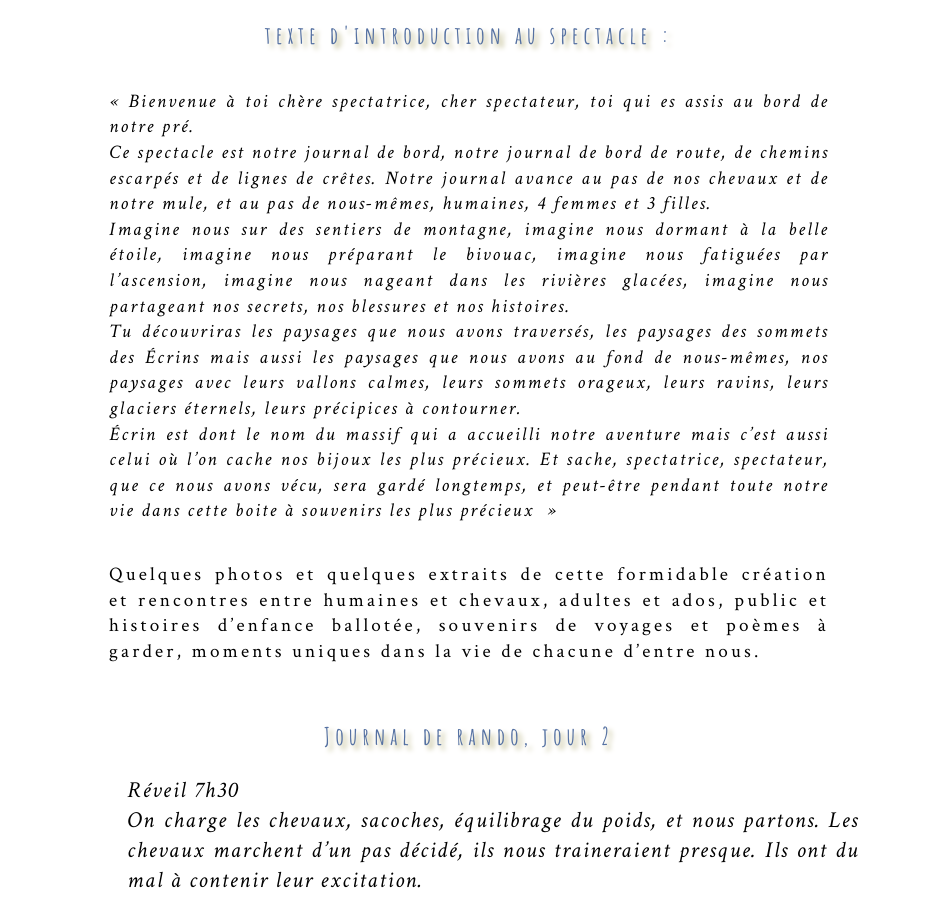
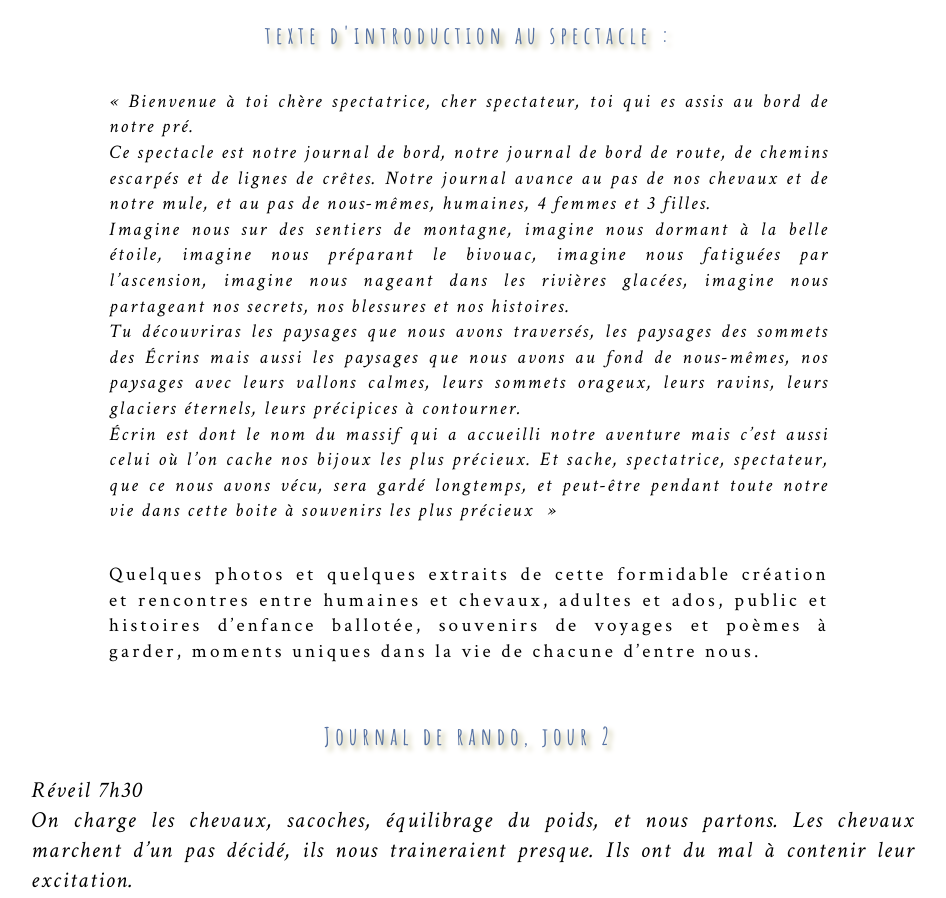
Before and after one commit to leshnik/revertouthaut, a Jekyll site: the page built from ados-en-chemin.md, in a window 1280 px wide. Shown: the part 1811-2709 px from the top of the page, without its empty margins (171-1117 px from the left). Built offline with Jekyll 4.4.1, drawn with Linux system fonts in a browser that asks for light colours; grey boxes are pictures that could not be loaded.

Commit message:
ados margin-left, right 2&1.5

```diff
--- a/ados-en-chemin.md
+++ b/ados-en-chemin.md
@@ -35,7 +35,7 @@ Tu découvriras les paysages que nous avons traversés, les paysages des sommets
 Quelques photos et quelques extraits de cette formidable création et rencontres entre humaines et chevaux, adultes et ados, public et histoires d’enfance ballotée, souvenirs de voyages et poèmes à garder, moments uniques dans la vie de chacune d’entre nous. </p>
 
 <h5>Journal de rando, jour 2</h5>
-<p style="margin-left:8rem; margin-right:5rem; margin-top:-1rem;">
+<p style="margin-left:2rem; margin-right:1.5rem; margin-top:-1rem;">
 <cite style="line-height: 1.5rem; letter-spacing:.1rem;">
 Réveil 7h30<br>
 On charge les chevaux, sacoches, équilibrage du poids, et nous partons.
@@ -46,7 +46,7 @@ Ils ont du mal à contenir leur excitation.<br>
   <img src="https://res.cloudinary.com/dnxcesebo/image/upload/v1736232775/IMG-20240818-WA0003_tboajc.jpg">
 </div>
 
-<p style="margin-left:8rem; margin-right:5rem; margin-top:-1rem;">
+<p style="margin-left:2rem; margin-right:1.5rem; margin-top:-1rem;">
 <cite style="line-height: 1.5rem; letter-spacing:.1rem;">
 Après deux heures de marche, nous arrivons sur un plateau d’immenses prairies verdoyantes. Nous marchons sur des parterres de fleurs sauvages et multicolores, le soleil nous brûlerait presque la peau. Nos réserves d’eau doivent être rechargées. Ouf, il y a une rivière, les chevaux vont pouvoir boire et nous aussi.</cite></p>
 
@@ -54,7 +54,7 @@ Après deux heures de marche, nous arrivons sur un plateau d’immenses prairies
   <img src="https://res.cloudinary.com/dnxcesebo/image/upload/v1736232776/IMG-20240818-WA0005_pnfhyo.jpg">
 </div>
 
-<p style="margin-left:8rem; margin-right:5rem; margin-top:-1rem;">
+<p style="margin-left:2rem; margin-right:1.5rem; margin-top:-1rem;">
 <cite style="line-height: 1.5rem; letter-spacing:.1rem;">
 Nous reprenons la marche après cette pause, la cadence diminue, les filles semblent en difficultés, de nombreux arrêts sont nécessaires, elles ont du mal à marcher à coté de leurs chevaux.
 Mais elles ne lâchent rien, n’abandonnent pas et continuent de grimper.<br>
@@ -65,7 +65,7 @@ Nous arrivons au sommet, 2400 mètres d’altitude, la vue du glacier nous coupe
 </div>
 
 <h5>Portrait de Kelly</h5>
-<p style="margin-left:8rem; margin-right:5rem; margin-top:-1rem;">
+<p style="margin-left:2rem; margin-right:1.5rem; margin-top:-1rem;">
 <cite style="line-height: 1.5rem; letter-spacing:.1rem;">Tu t’appelles Kelly
 Tu es à l’âge où tu te poses plein de questions et où tu en poses aussi aux autres
 Ton prénom résonne comme un point d’interrogation et se décline en une multitude de questions qui se croisent, se bousculent, et s’entrechoquent. Tu poses donc question, tu questionnes, tu interroges, et on ne sait parfois quelles réponses te donner.<br>
@@ -91,7 +91,7 @@ Toutes ces questions, garde-les, partage-les, prends en soin, fais les tiennes,
 </div>
 
 <h5>L’eau et le souvenir de la mère</h5>
-<p style="margin-left:8rem; margin-right:5rem; margin-top:-1rem;">
+<p style="margin-left:2rem; margin-right:1.5rem; margin-top:-1rem;">
 <cite style="line-height: 1.5rem; letter-spacing:.1rem;">
 L’eau pour moi, ça représente ma mère, parce que voilà… j’ai jamais connu mes vrais parents, et un jour comme ça, j’ai dit que l’eau, c’était ma maman, et puis le vent, c’était mon papa. Et à chaque fois que je vais pas bien, ils m’aident tout le temps en me poussant ou en m’imposant avec de la force et du courage. Ça me fait du bien. Donc pour moi, ce sont mes parents. Et à chaque fois que je vais dans l’eau, j’ai l’impression que ma mère, elle m’entend arriver et donc à chaque fois, elle est douce, elle calme et grâce à elle, j’ai le courage le lendemain, de continuer.</cite></p>
 
@@ -100,7 +100,7 @@ L’eau pour moi, ça représente ma mère, parce que voilà… j’ai jamais co
 </div>
 
 <h5>Le lien avec les chevaux</h5>
-<p style="margin-left:8rem; margin-right:5rem; margin-top:-1rem;">
+<p style="margin-left:2rem; margin-right:1.5rem; margin-top:-1rem;">
 <cite style="line-height: 1.5rem; letter-spacing:.1rem;">
 Ça m’a beaucoup fait changer, les chevaux. D’être avec les chevaux pendant tout ce séjour. Ça m’a fait beaucoup de plaisir, ça m’a rendu heureuse, ça m’a apporté du bonheur. A chaque fois que je suis triste, je vais le voir et quand je reviens, j’ai toujours le sourire grâce çà lui. Il m’aide tout le temps, quand je me sens pas bien ou quand je me sens bien, il est toujours là pour moi comme moi je serai toujours là pour lui. C’est l’amour entre mon cheval et moi.</cite></p>
 
@@ -109,7 +109,7 @@ L’eau pour moi, ça représente ma mère, parce que voilà… j’ai jamais co
 </div>
 
 <h5>Le loup blanc et le loup noir</h5>
-<p style="margin-left:8rem; margin-right:5rem; margin-top:-1rem;">
+<p style="margin-left:2rem; margin-right:1.5rem; margin-top:-1rem;">
 <cite style="line-height: 1.5rem; letter-spacing:.1rem;">
 Une légende raconte que deux loups vivent en chacune de nous. Un loup noir qui représente notre part de colère, de rage, d’angoisse, de peurs, et un loup blanc qui incarne l’amour, la joie, l’empathie, la confiance…<br>
 
```
